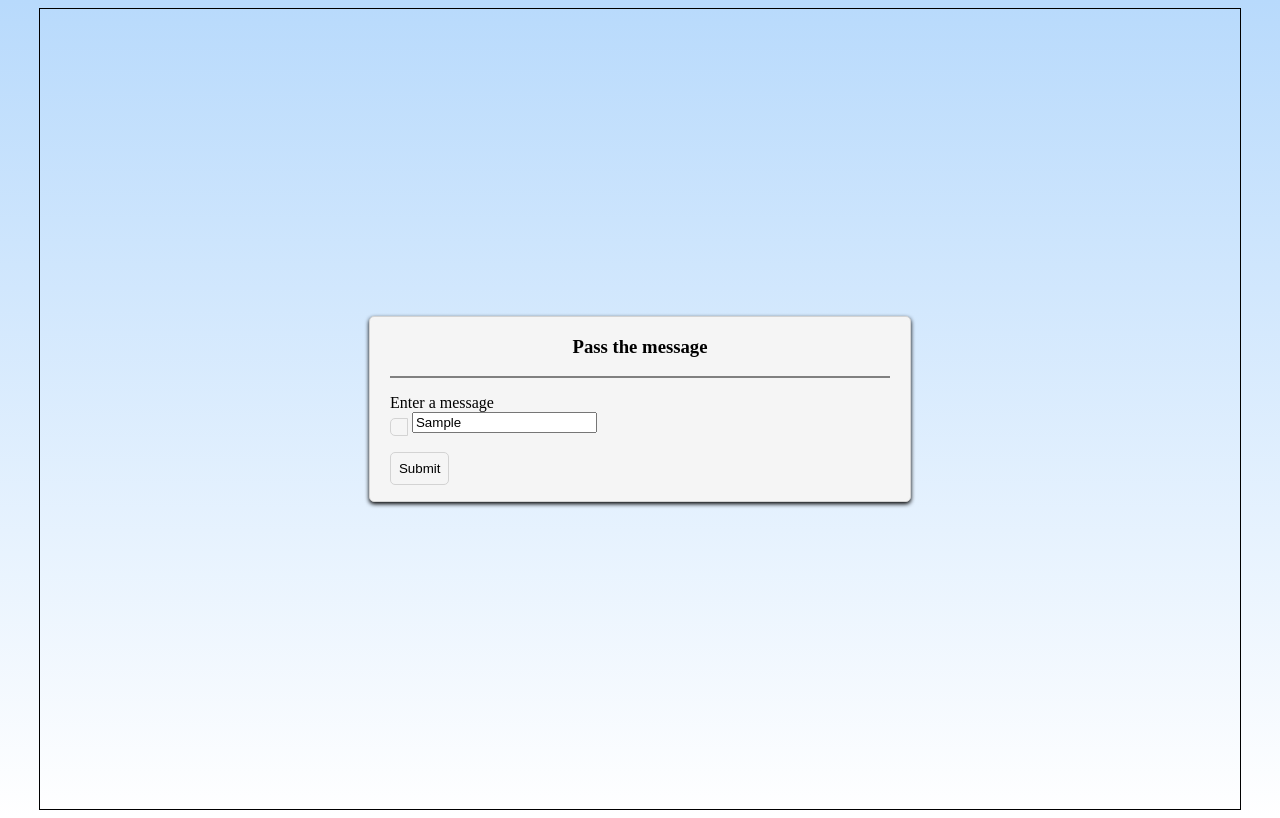
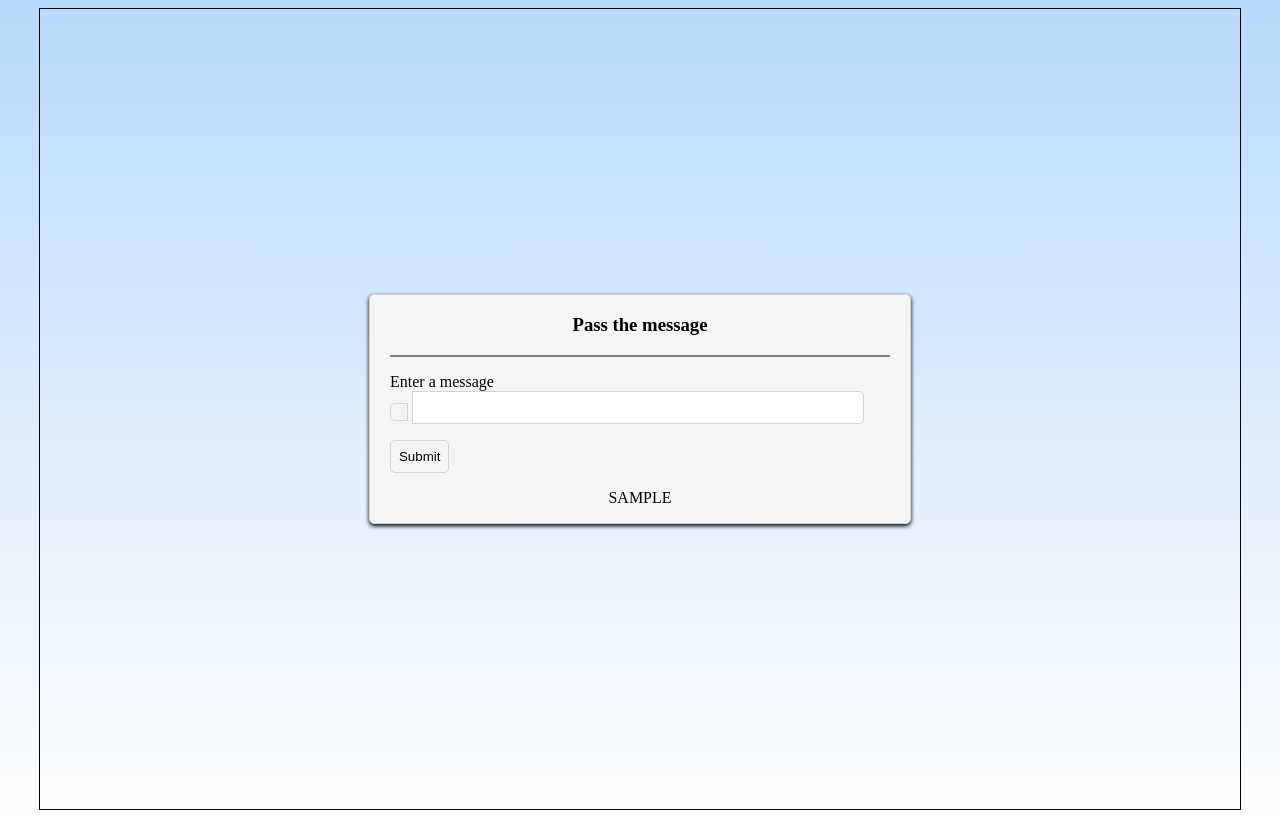
Before and after one commit to rdolmon08/passthemessage, a plain HTML site: page index.html in a window 1280 px wide. Both pictures are taken after typing "Sample" into the empty fields and a click on the button "Submit". Drawn offline with Linux system fonts and the light colour scheme.

Commit message:
added css and js

```diff
--- a/CSS/style.css
+++ b/CSS/style.css
@@ -36,3 +36,13 @@ button:hover{
     padding: 0 20px;
     box-shadow: 0px 2px 4px 0px black;
 }
+
+.message input{
+    width: 90%;
+    padding: 8px 0;
+    border-radius: 5px;
+    border: 1px solid lightgray;
+    border-top-left-radius: 0;
+    border-bottom-left-radius: 0;
+
+}
--- a/script.js
+++ b/script.js
@@ -1 +1,14 @@
 //https://www.youtube.com/watch?v=SgyLy6BlAcI&list=PLtMugc7g4GaqAVDZwQ_t1H6500ZGJzOgW&index=4
+
+const messageInput = document.getElementById("message-input");
+
+messageInput.addEventListener("keydown", function(event){
+    if(event.key == "Enter")
+    getMessage();
+})
+
+function getMessage(){
+    document.getElementById("message-output").innerHTML = messageInput.value;
+    messageInput.value = "";
+
+}
```
